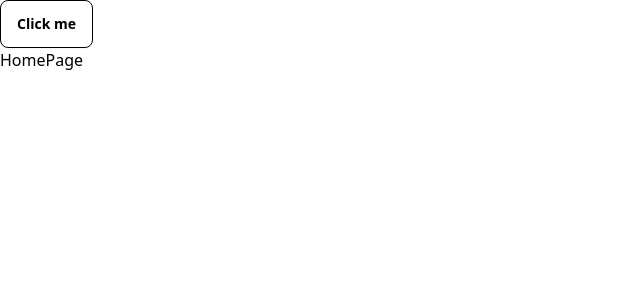
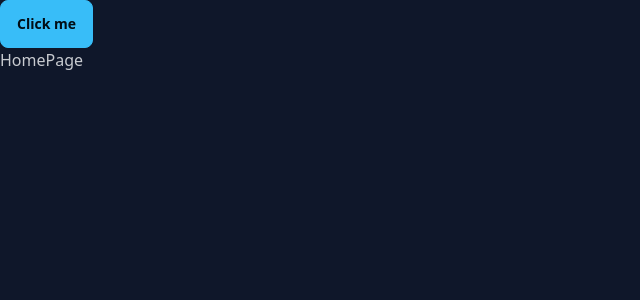
Before and after one commit to Pehan-janu/notes-app, a React (Vite) app in the folder frontend/: page / in a window 1280 px wide. Shown: the top 300 px of the page, without its empty margins (0-640 px from the left). Built offline with nearby package versions, Linux system fonts and the light colour scheme.

Commit message:
Add night theme from daisyui

```diff
--- a/frontend/tailwind.config.js
+++ b/frontend/tailwind.config.js
@@ -11,6 +11,6 @@ export default {
   },
   plugins: [daisyui],
   daisyui:{
-    themes: [""]
+    themes: ["night"]
   }
 };
```
